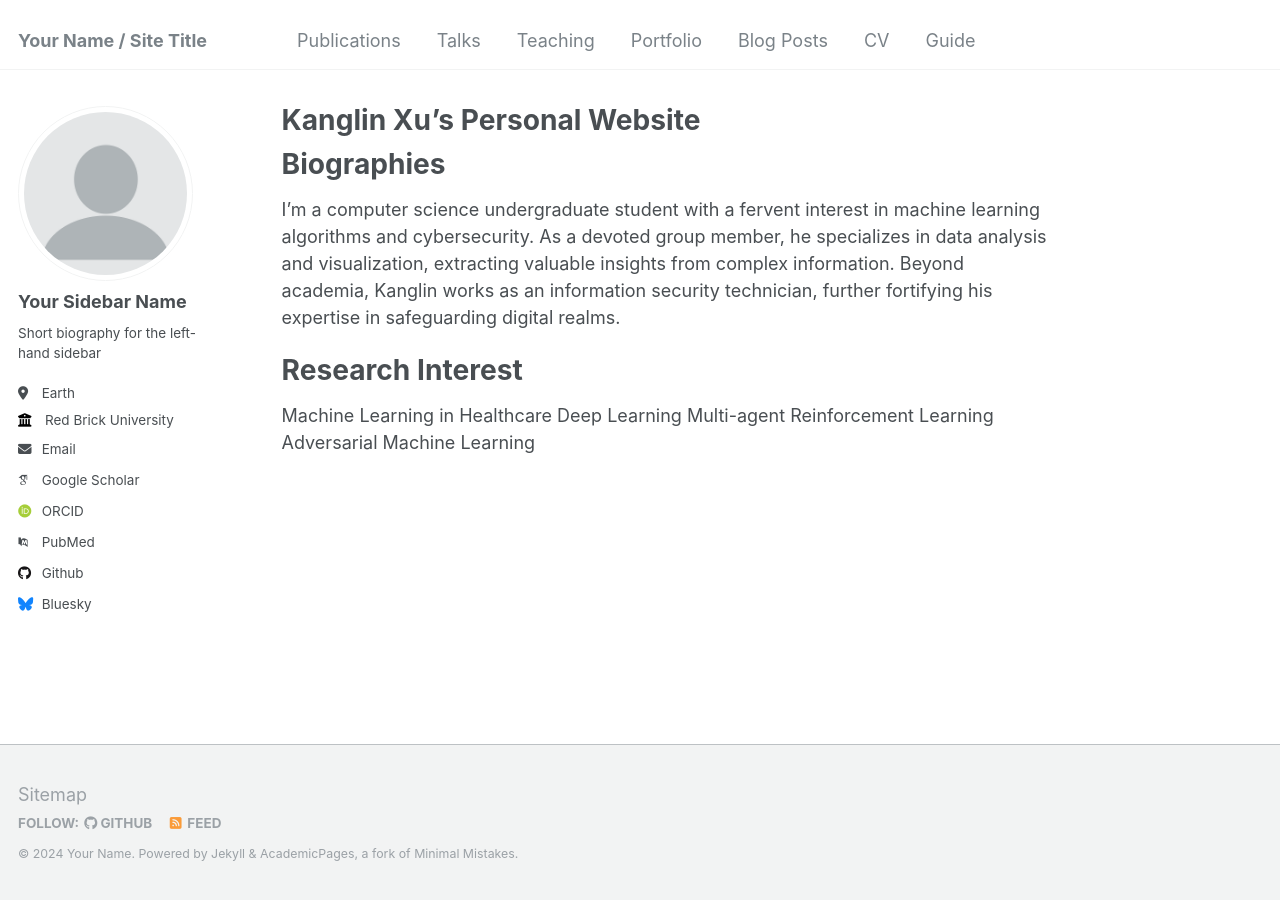
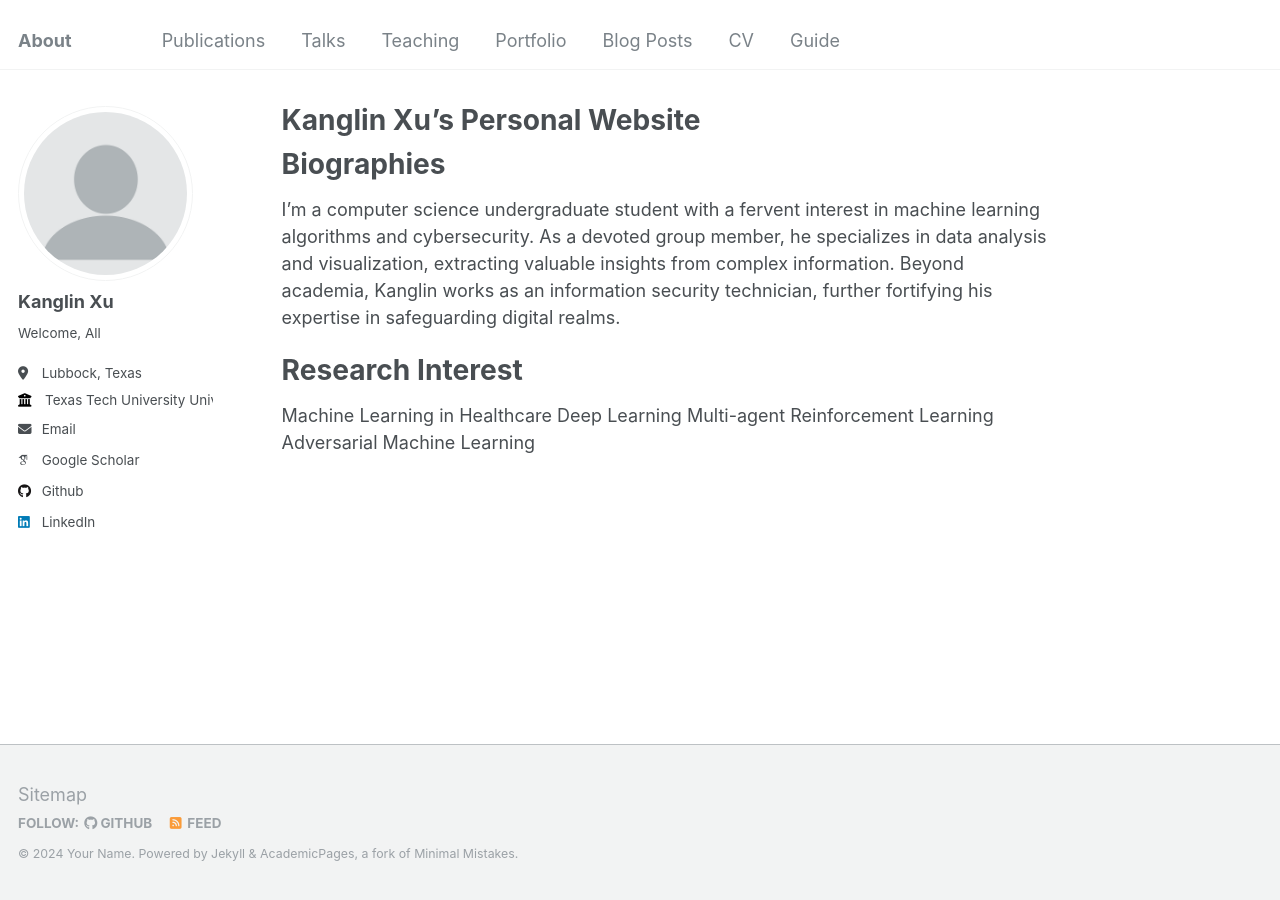
Before and after one commit to RuaKusa/kanglinxu.github.io, a Jekyll site: the page built from _pages/about.md, in a window 1280 px wide. Built offline with Jekyll 4.4.1, drawn with Linux system fonts in a browser that asks for light colours; some web fonts are replaced.

Commit message:
Update _config.yml

```diff
--- a/_config.yml
+++ b/_config.yml
@@ -8,7 +8,7 @@
 
 # Basic Site Settings
 locale                   : "en-US"
-title                    : "Your Name / Site Title"
+title                    : "About"
 title_separator          : "-"
 name                     : &name "Your Name"
 description              : &description "personal description"
@@ -22,33 +22,33 @@ repository               : "academicpages/academicpages.github.io"
 author:
   # Biographic information
   avatar           : "profile.png"
-  name             : "Your Sidebar Name"
+  name             : "Kanglin Xu"
   pronouns         : # example: "she/her"
-  bio              : "Short biography for the left-hand sidebar"
-  location         : "Earth"
-  employer         : "Red Brick University"
+  bio              : "Welcome, All"
+  location         : "Lubbock, Texas"
+  employer         : "Texas Tech University University"
   uri              : # URL
-  email            : "none@example.org"
+  email            : "kanglin.xu@ttu.edu"
 
   # Academic websites
   arxiv            : # URL - Update with the correct link to your profile
-  googlescholar    : "https://scholar.google.com/citations?user=PS_CX0AAAAAJ"
+  googlescholar    : "https://scholar.google.com/citations?user=Q7FUgDYAAAAJ&hl=en-US"
   impactstory      : # URL
-  orcid            : "http://orcid.org/yourorcidurl"
+  orcid            : # URL
   semantic         : # URL
-  pubmed           : "https://www.ncbi.nlm.nih.gov/pubmed/?term=john+snow"
+  pubmed           : # URL
   researchgate     : # URL
 
   # Repositories and software development
   bitbucket        : # Username - Update with your username on the site
   codepen          : # Username
   dribbble         : # Username
-  github           : "academicpages"
+  github           : "https://github.com/RuaKusa"
   kaggle           : # Username
   stackoverflow    : # User number or user number and name (i.e., use "1" or "1/jeff-atwood")
 
   # Social media
-  bluesky          : "bsky.app" # Replace this with you Bluesky username
+  bluesky          : # Username
   facebook         : # Username
   flickr           : # Username
   foursquare       : # Username
@@ -57,7 +57,7 @@ author:
   keybase          : # Username
   instagram        : # Username
   lastfm           : # Username
-  linkedin         : # Username
+  linkedin         : "www.linkedin.com/in/kanglinxu"
   mastodon         : # URL
   medium           : # URL
   pinterest        : # Username
```
